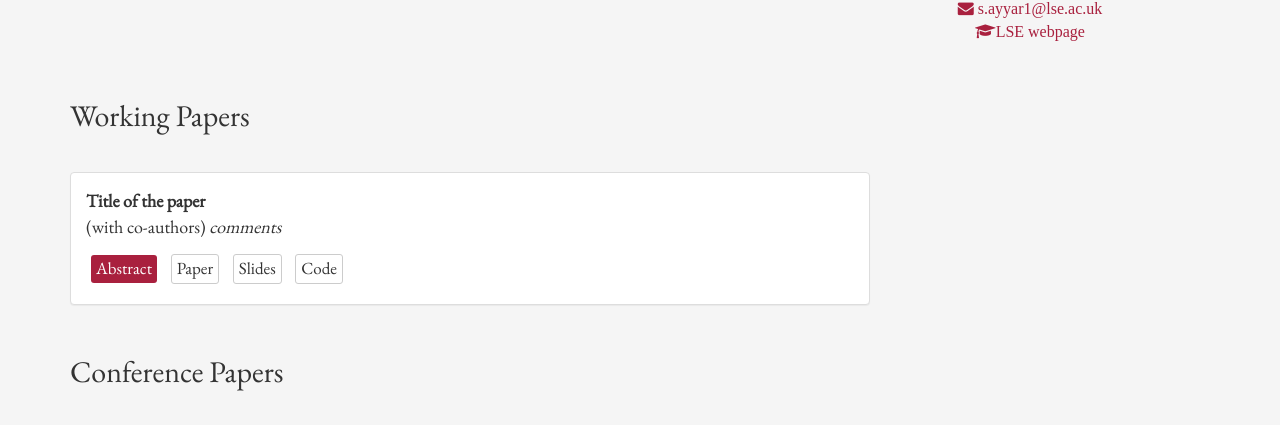
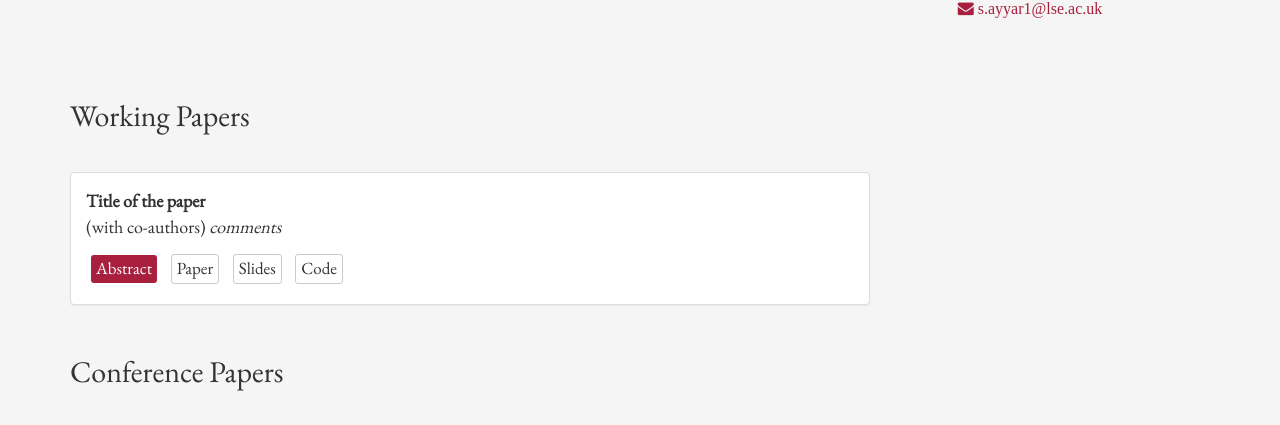
Before and after one commit to harshilchordia/Academic-Website, a plain HTML site: page index.html in a window 1280 px wide. Shown: the part 327-752 px from the top of the page. Drawn offline with nearby package versions, Linux system fonts and the light colour scheme.

Commit message:
lse webpage removed

```diff
--- a/index.html
+++ b/index.html
@@ -65,7 +65,7 @@
                <a href="mailto:s.ayyar1@lse.ac.uk"><i class="fa fa-envelope"> s.ayyar1@lse.ac.uk</i></a>
                <br>
                <!-- <a href="Sreevidya_CV.pdf" target="_blank"> <i class="fa fa-file-pdf-o"> CV here</i></a> -->
-               <a href="https://www.lse.ac.uk/economics/people/research-students/sreevidya-ayyar" target="_blank"><i class="fa fa-graduation-cap">LSE webpage</i></a>
+               <!-- <a href="https://www.lse.ac.uk/economics/people/research-students/sreevidya-ayyar" target="_blank"><i class="fa fa-graduation-cap">LSE webpage</i></a> -->
           </div>
         </center>
       </div>
```
